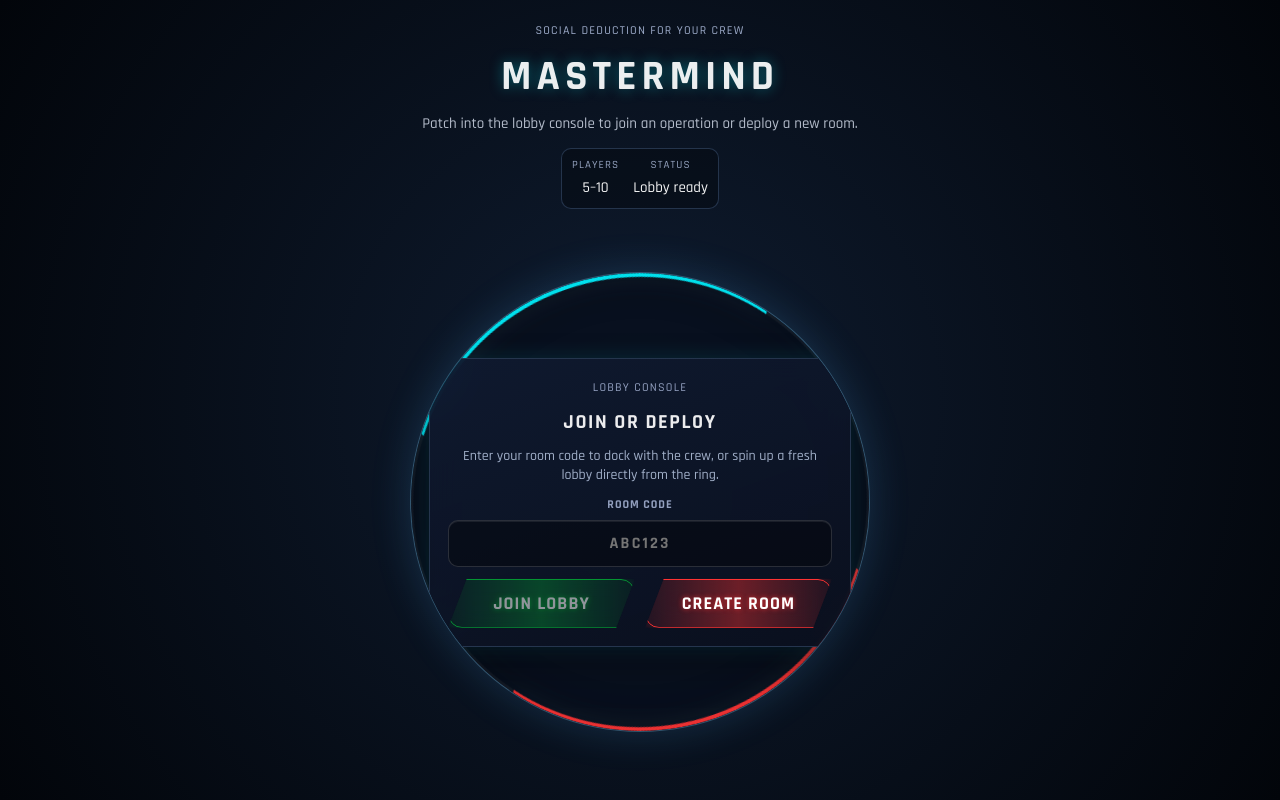
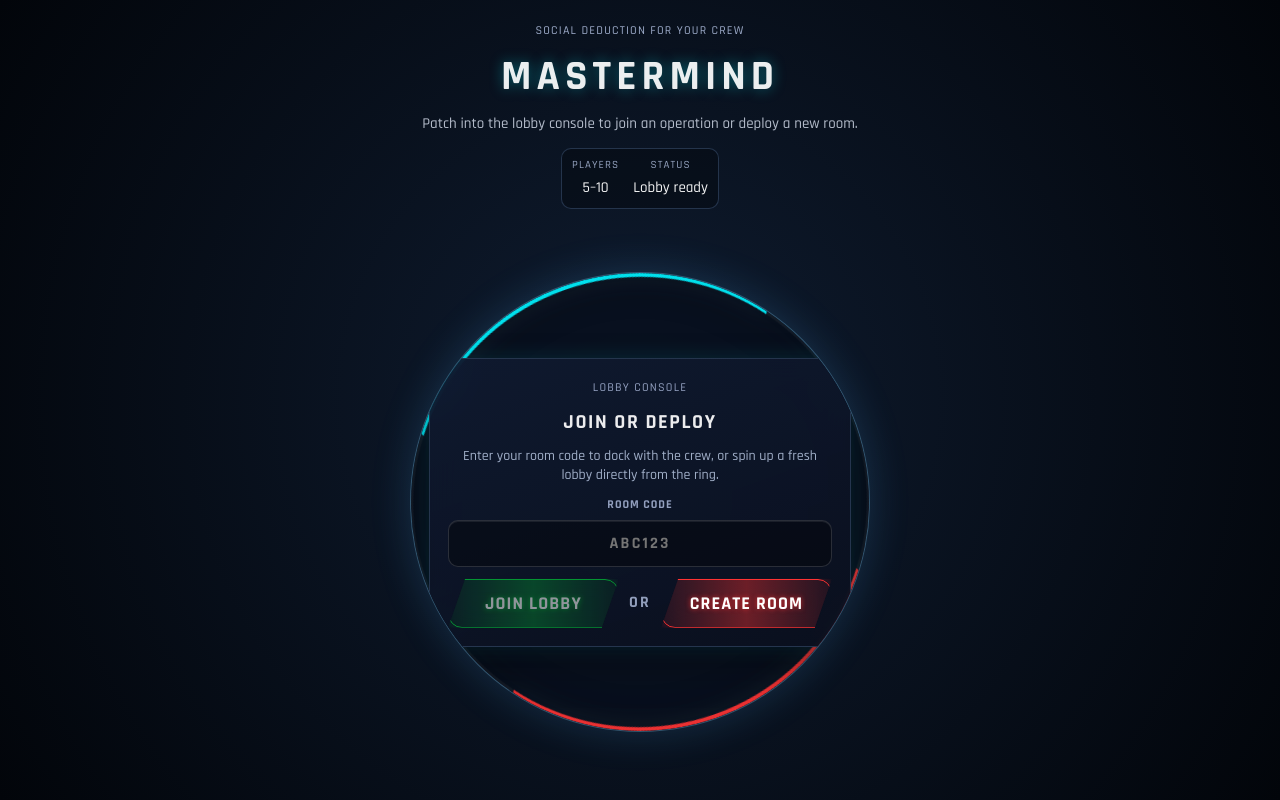
Before and after one commit to curtiscovington/mastermind, a React (Vite) app: page / in a window 1280 px wide. Built offline with nearby package versions, Linux system fonts and the light colour scheme.

Commit message:
Fix home screen interactivity

```diff
--- a/src/screens/HomeScreen.css
+++ b/src/screens/HomeScreen.css
@@ -71,6 +71,7 @@
   width: min(460px, 100%);
   height: min(460px, 100%);
   --mm-panel-bg: rgba(8, 16, 30, 0.92);
+  pointer-events: auto;
 }
 
 .home-console {
@@ -124,6 +125,15 @@
 .home-actions {
   display: grid;
   gap: 10px;
+  align-items: center;
+}
+
+.home-actions__or {
+  text-transform: uppercase;
+  letter-spacing: 0.14em;
+  text-align: center;
+  color: rgba(204, 220, 255, 0.7);
+  font-weight: 700;
 }
 
 .home-error {
@@ -135,6 +145,6 @@
 
 @media (min-width: 640px) {
   .home-actions {
-    grid-template-columns: 1fr 1fr;
+    grid-template-columns: 1fr auto 1fr;
   }
 }
--- a/src/screens/HomeScreen.tsx
+++ b/src/screens/HomeScreen.tsx
@@ -176,6 +176,9 @@ const HomeScreen = () => {
                 <ActionButton variant="green" type="submit" disabled={loading || joinCode.trim().length < 4}>
                   {loading ? 'Working…' : 'Join lobby'}
                 </ActionButton>
+                <span className="home-actions__or" aria-hidden>
+                  or
+                </span>
                 <ActionButton variant="red" type="button" onClick={handleCreateRoom} disabled={loading}>
                   {loading ? 'Working…' : 'Create room'}
                 </ActionButton>
```
